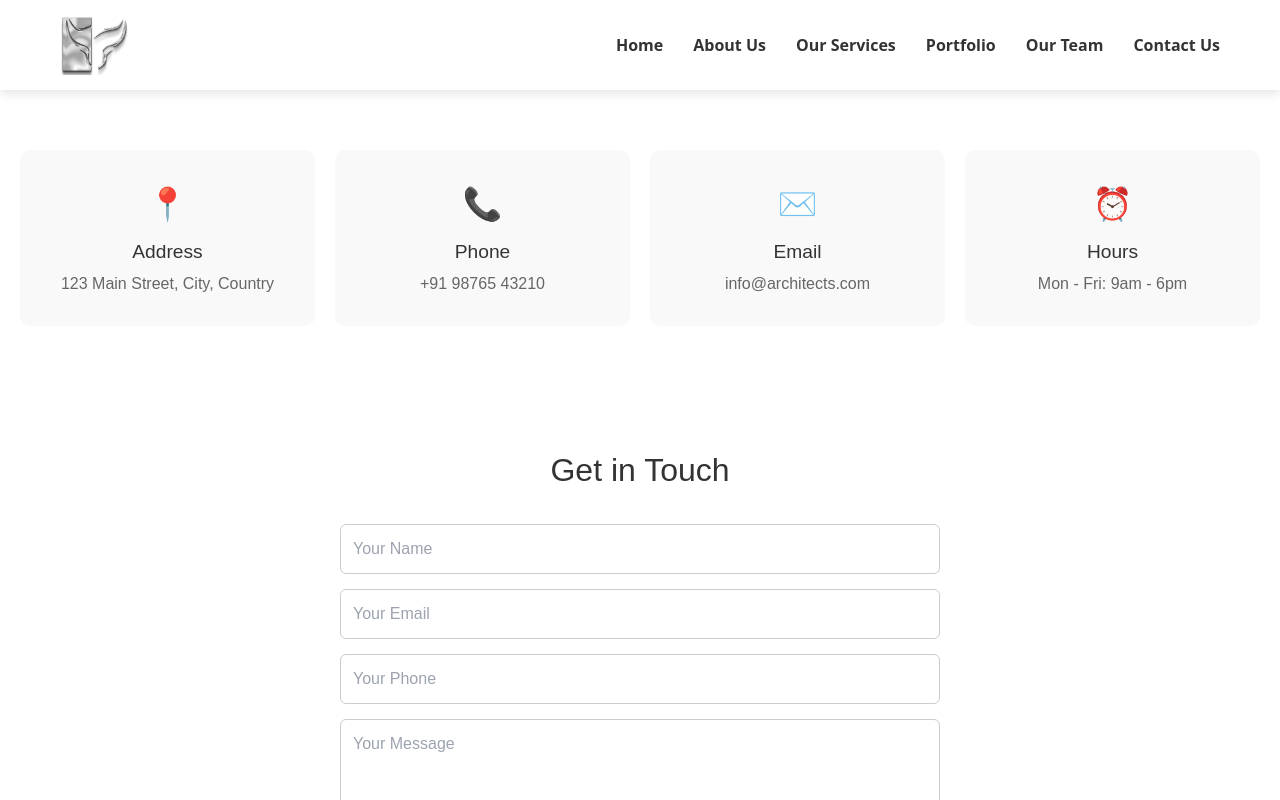
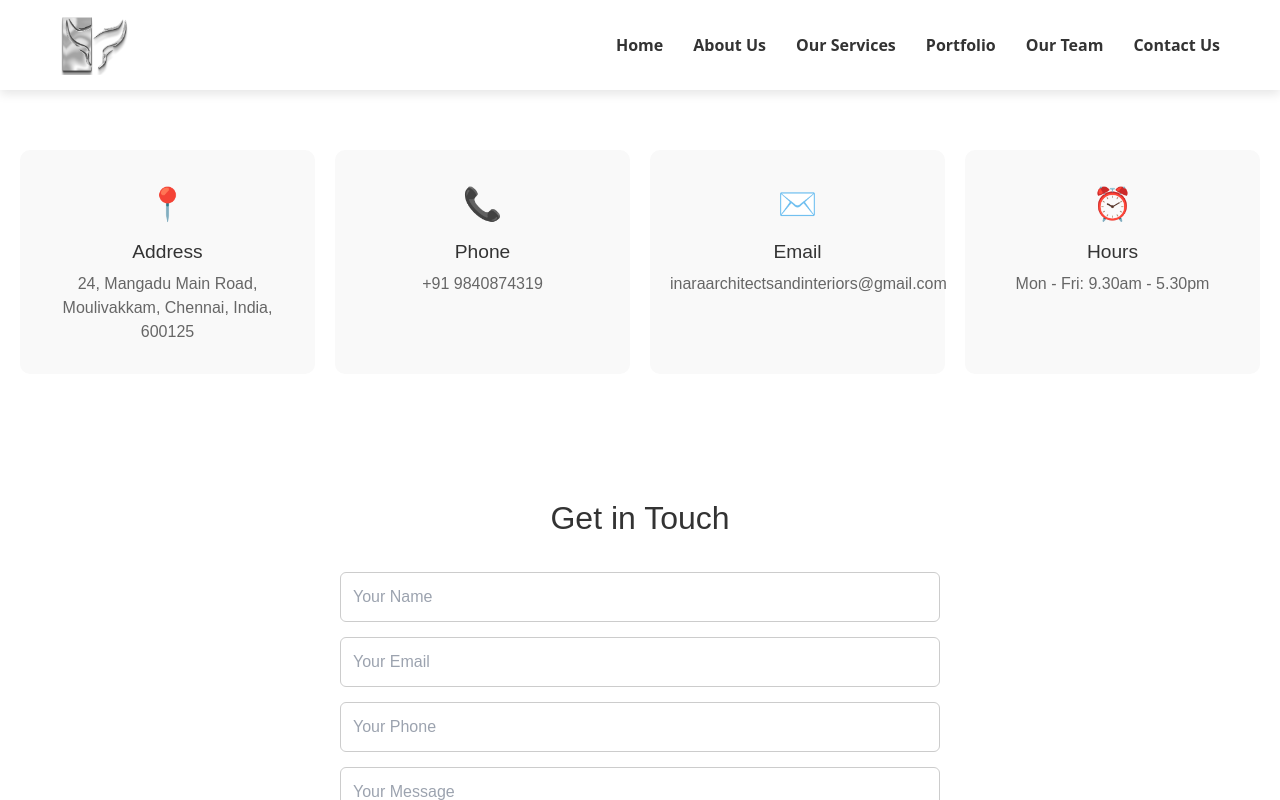
Before and after one commit to Keerthu2712/Inara_architects_and_interiors, a React (Create React App) app: page /contact in a window 1280 px wide. Shown: the top 800 px of the page. Built offline with nearby package versions, Linux system fonts and the light colour scheme.

Commit message:
feat: implement contact form functionality and validation

```diff
--- a/src/pages/Contact.jsx
+++ b/src/pages/Contact.jsx
@@ -72,10 +72,10 @@ const Contact = () => {
 
       {/* Contact Info Cards */}
       <section className="contact-info-section">
-        <ContactInfoCard icon="📍" title="Address" info="123 Main Street, City, Country" />
-        <ContactInfoCard icon="📞" title="Phone" info="+91 98765 43210" />
-        <ContactInfoCard icon="✉️" title="Email" info="info@architects.com" />
-        <ContactInfoCard icon="⏰" title="Hours" info="Mon - Fri: 9am - 6pm" />
+        <ContactInfoCard icon="📍" title="Address" info="24, Mangadu Main Road, Moulivakkam, Chennai, India, 600125" />
+        <ContactInfoCard icon="📞" title="Phone" info="+91 9840874319" />
+        <ContactInfoCard icon="✉️" title="Email" info="inaraarchitectsandinteriors@gmail.com" />
+        <ContactInfoCard icon="⏰" title="Hours" info="Mon - Fri: 9.30am - 5.30pm" />
       </section>
 
       {/* Contact Form */}
```
